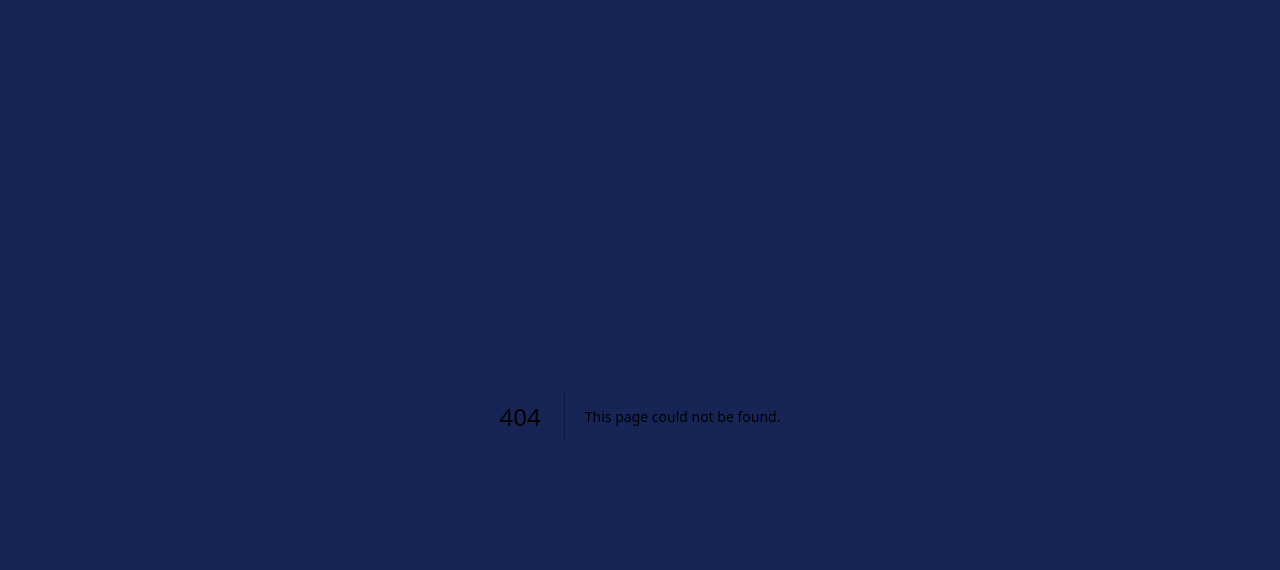
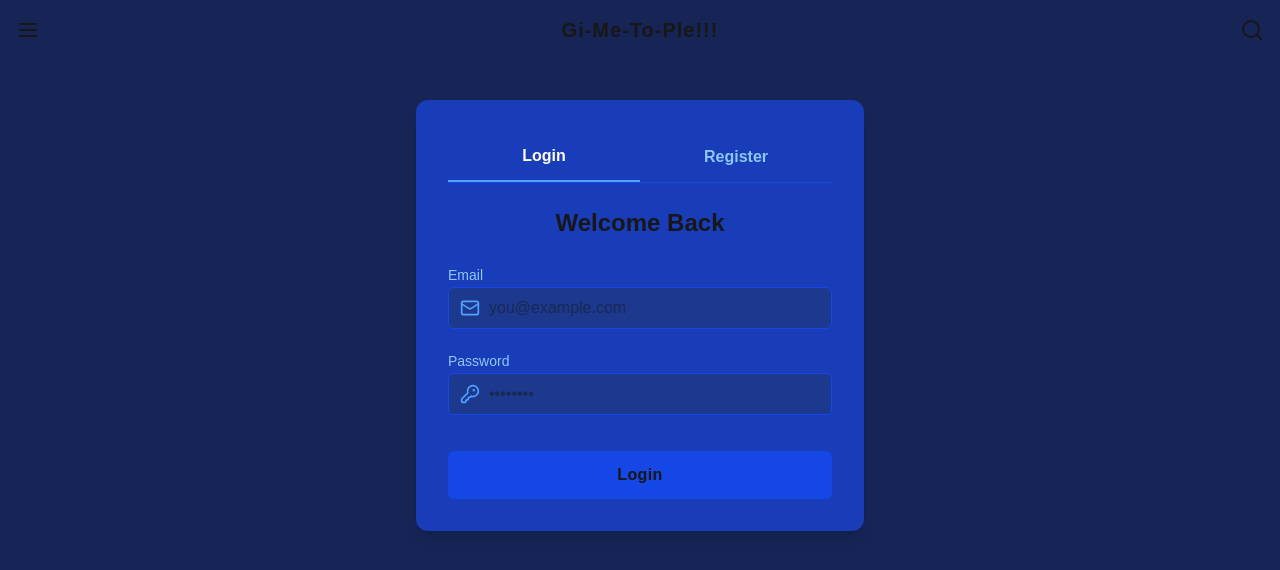
Before and after one commit to SergeiTishkov/gi-me-to-ple, a Next.js app in the folder frontend/: page /login in a window 1280 px wide. Before the commit this address had no page. Shown: the top 570 px of the page. Built offline with nearby package versions, Linux system fonts and the light colour scheme.

Commit message:
login page is implemented

```diff
--- /dev/null
+++ b/frontend/src/app/login/page.tsx
@@ -0,0 +1,139 @@
+'use client'
+
+import { useState } from "react";
+import { Header } from "@/components/header";
+import { KeyRound, User, Mail } from "lucide-react";
+
+type AuthMode = 'login' | 'register';
+
+export default function LoginPage() {
+  const [authMode, setAuthMode] = useState<AuthMode>('login');
+
+  // State for all form fields
+  const [name, setName] = useState('');
+  const [email, setEmail] = useState('');
+  const [password, setPassword] = useState('');
+  const [confirmPassword, setConfirmPassword] = useState('');
+
+  const handleSubmit = (e: React.FormEvent) => {
+    e.preventDefault();
+    if (authMode === 'login') {
+      // TODO: Add your authentication logic here
+      console.log("Logging in with:", { email, password });
+    } else {
+      // TODO: Add your registration logic here
+      if (password !== confirmPassword) {
+        alert("Passwords do not match!");
+        return;
+      }
+      console.log("Registering with:", { name, email, password });
+    }
+  };
+
+  return (
+    <>
+      <Header />
+
+      <main className="flex flex-col items-center justify-center pt-8">
+        <div className="bg-blue-800 rounded-xl p-8 shadow-lg w-full max-w-md">
+          {/* --- Auth Mode Toggle --- */}
+          <div className="flex justify-center border-b border-blue-700 mb-6">
+            <button
+              onClick={() => setAuthMode('login')}
+              className={`w-1/2 py-3 font-semibold transition-colors duration-200 ${
+                authMode === 'login'
+                  ? 'border-b-2 border-blue-400 text-white'
+                  : 'text-blue-300 hover:text-white'
+              }`}
+            >
+              Login
+            </button>
+            <button
+              onClick={() => setAuthMode('register')}
+              className={`w-1/2 py-3 font-semibold transition-colors duration-200 ${
+                authMode === 'register'
+                  ? 'border-b-2 border-blue-400 text-white'
+                  : 'text-blue-300 hover:text-white'
+              }`}
+            >
+              Register
+            </button>
+          </div>
+
+          <h2 className="text-2xl font-semibold text-center mb-6">
+            {authMode === 'login' ? 'Welcome Back' : 'Create an Account'}
+          </h2>
+
+          <form onSubmit={handleSubmit} className="space-y-5">
+            {/* --- Name Input (Register Only) --- */}
+            {authMode === 'register' && (
+              <div className="space-y-2">
+                <label htmlFor="name" className="text-sm font-medium text-blue-300">Full Name</label>
+                <div className="relative">
+                  <User className="absolute left-3 top-1/2 -translate-y-1/2 w-5 h-5 text-blue-400" />
+                  <input
+                    type="text" id="name" value={name} onChange={(e) => setName(e.target.value)}
+                    placeholder="John Doe"
+                    className="bg-blue-900 border border-blue-700 rounded-md w-full pl-10 pr-4 py-2 focus:outline-none focus:ring-2 focus:ring-blue-500"
+                    required
+                  />
+                </div>
+              </div>
+            )}
+
+            {/* --- Email Input --- */}
+            <div className="space-y-2">
+              <label htmlFor="email" className="text-sm font-medium text-blue-300">Email</label>
+              <div className="relative">
+                <Mail className="absolute left-3 top-1/2 -translate-y-1/2 w-5 h-5 text-blue-400" />
+                <input
+                  type="email" id="email" value={email} onChange={(e) => setEmail(e.target.value)}
+                  placeholder="you@example.com"
+                  className="bg-blue-900 border border-blue-700 rounded-md w-full pl-10 pr-4 py-2 focus:outline-none focus:ring-2 focus:ring-blue-500"
+                  required
+                />
+              </div>
+            </div>
+
+            {/* --- Password Input --- */}
+            <div className="space-y-2">
+              <label htmlFor="password" className="text-sm font-medium text-blue-300">Password</label>
+              <div className="relative">
+                <KeyRound className="absolute left-3 top-1/2 -translate-y-1/2 w-5 h-5 text-blue-400" />
+                <input
+                  type="password" id="password" value={password} onChange={(e) => setPassword(e.target.value)}
+                  placeholder="••••••••"
+                  className="bg-blue-900 border border-blue-700 rounded-md w-full pl-10 pr-4 py-2 focus:outline-none focus:ring-2 focus:ring-blue-500"
+                  required
+                />
+              </div>
+            </div>
+
+            {/* --- Confirm Password Input (Register Only) --- */}
+            {authMode === 'register' && (
+              <div className="space-y-2">
+                <label htmlFor="confirmPassword" className="text-sm font-medium text-blue-300">Confirm Password</label>
+                <div className="relative">
+                  <KeyRound className="absolute left-3 top-1/2 -translate-y-1/2 w-5 h-5 text-blue-400" />
+                  <input
+                    type="password" id="confirmPassword" value={confirmPassword} onChange={(e) => setConfirmPassword(e.target.value)}
+                    placeholder="••••••••"
+                    className="bg-blue-900 border border-blue-700 rounded-md w-full pl-10 pr-4 py-2 focus:outline-none focus:ring-2 focus:ring-blue-500"
+                    required
+                  />
+                </div>
+              </div>
+            )}
+
+            <button
+              type="submit"
+              className="w-full bg-blue-700 mt-4 px-4 py-3 rounded-md hover:bg-blue-600 font-semibold tracking-wide transition-colors duration-200"
+            >
+              {authMode === 'login' ? 'Login' : 'Create Account'}
+            </button>
+          </form>
+        </div>
+      </main>
+    </>
+  );
+}
```
